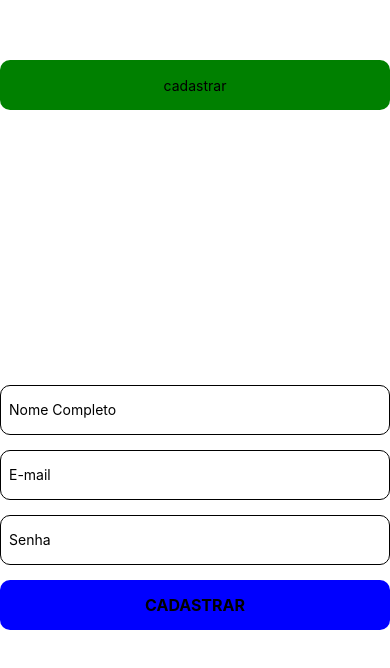
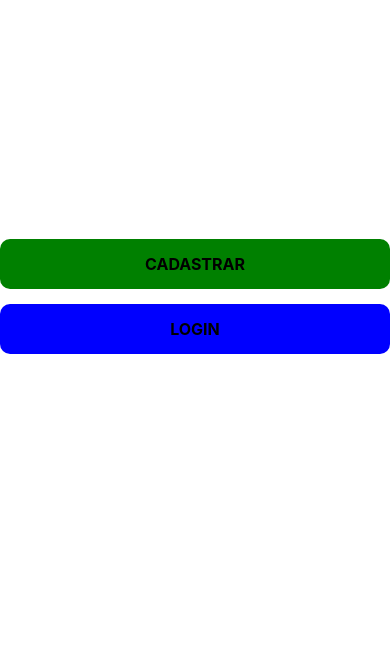
Before and after one commit to kaue-S/eco-food-app, a React Native app: screen / in a window 390 px wide. Shown: the part 126-794 px from the top of the page. Built offline with nearby package versions, Linux system fonts and the light colour scheme.

Commit message:
navegação entre telas

```diff
--- a/App.js
+++ b/App.js
@@ -1,5 +1,5 @@
-import { StatusBar } from "expo-status-bar";
-import { StyleSheet, Text, View, SafeAreaView } from "react-native";
+
+import { StyleSheet, Text, View, SafeAreaView, StatusBar  } from "react-native";
 import CadastroUsuario from "./src/screens/CadastroUsuario";
 import { NavigationContainer } from "@react-navigation/native";
 import { createNativeStackNavigator } from "@react-navigation/native-stack";
@@ -11,13 +11,17 @@ const Stack = createNativeStackNavigator();
 export default function App() {
   return (
     <SafeAreaView style={styles.container}>
-      <StatusBar />
+      <StatusBar barStyle={"light-content"}/>
       <NavigationContainer>
-        {/* <Stack.Navigator>
+        <Stack.Navigator initialRouteName="Inicial">
+          <Stack.Screen name="Inicial" component={Inicial} options={{headerShown: false}}/>
+          <Stack.Screen name="Cadastro" component={CadastroUsuario} options={{
+            title: "Crie sua conta",
+            headerStyle: {backgroundColor: "green"},
+            headerTintColor: "#fff",
+          }}/>
 
-        </Stack.Navigator> */}
-          <Inicial />
-          <CadastroUsuario />
+        </Stack.Navigator>
       </NavigationContainer>
     </SafeAreaView>
   );
--- a/src/screens/CadastroUsuario.js
+++ b/src/screens/CadastroUsuario.js
@@ -8,7 +8,7 @@ import {
   View,
 } from "react-native";
 import SafeContainer from "../components/SafeContainer";
-import { createUserWithEmailAndPassword } from "firebase/auth";
+import { createUserWithEmailAndPassword, updateProfile } from "firebase/auth";
 import { auth } from "../../firebase.config";
 
 
--- a/src/screens/Inicial.js
+++ b/src/screens/Inicial.js
@@ -6,8 +6,13 @@ export default function Inicial({navigation}){
     return(
         <SafeContainer>
             <View style={styles.container}>
-                <TouchableOpacity style={styles.botaoCadastrar}>
+                <TouchableOpacity style={styles.botaoCadastrar} onPress={()=>{
+                    navigation.navigate("Cadastro")
+                }}>
                     <Text style={styles.textoBotao}>cadastrar</Text>
+                </TouchableOpacity>
+                <TouchableOpacity style={styles.botaoLogin}>
+                    <Text style={styles.textoBotao}>login</Text>
                 </TouchableOpacity>
             </View>
 
@@ -16,11 +21,29 @@ export default function Inicial({navigation}){
 }
 
 const styles = StyleSheet.create({
+    container:{
+        gap: 15,
+    },
+
     botaoCadastrar: {
         height: 50,
         borderRadius: 10,
         alignItems: "center",
         justifyContent: "center",
         backgroundColor: "green",
+    },
+
+    botaoLogin: {
+        height: 50,
+        borderRadius: 10,
+        alignItems: "center",
+        justifyContent: "center",
+        backgroundColor: "blue",
+    },
+
+    textoBotao: {
+        fontSize: 16,
+        textTransform: "uppercase",
+        fontWeight: "bold",
     }
 })
```
